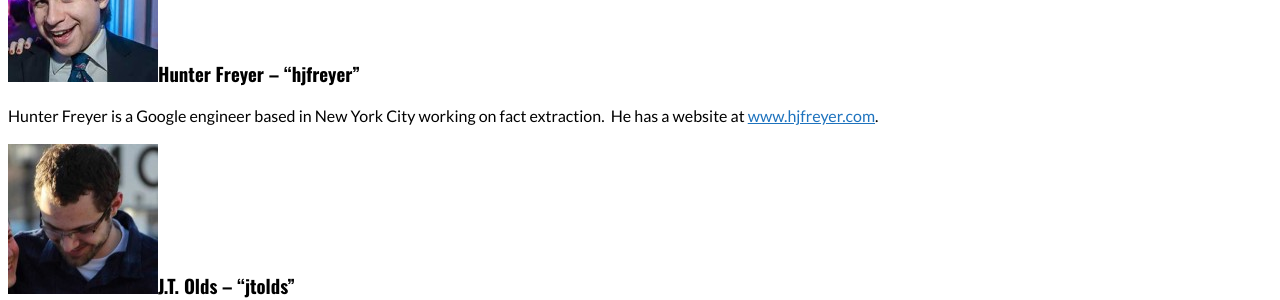
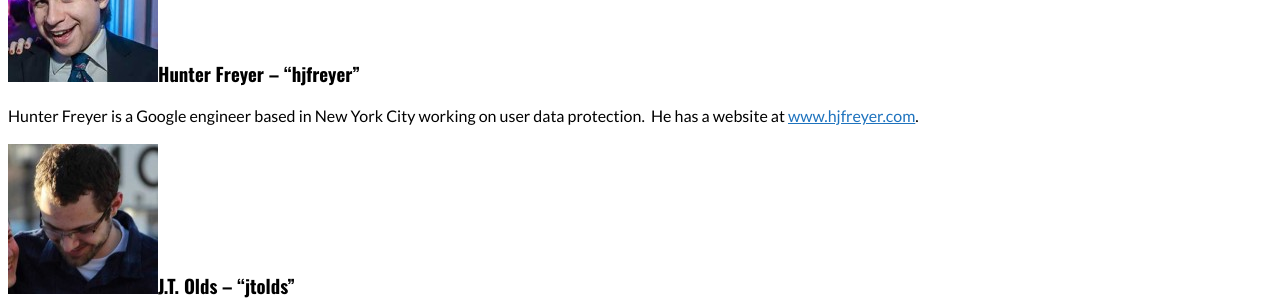
Before and after one commit to MayOneUS/2014-06-02-mayone.us-website, a Jekyll site: the page built from about-us.html, in a window 1280 px wide and 900 px high, scrolled down 3280 px. Shown: the part 154-454 px from the top of the window. Built offline with Jekyll 4.4.1, drawn with Linux system fonts in a browser that asks for light colours; nearby versions of some CDN libraries; library files that are not in the unit come from our copies.

Commit message:
hjfreyer changed teams :)

```diff
--- a/about-us.html
+++ b/about-us.html
@@ -94,7 +94,7 @@ title: About Us
 
   <h3 style="display: block;"><img class="alignleft size-thumbnail wp-image-10192" src="https://mayone.us/wp-content/uploads/2014/04/hjfreyer-150x150.jpg" alt="hjfreyer" width="150" height="150">Hunter Freyer – “hjfreyer”</h3>
 
-<p>Hunter Freyer is a Google engineer based in New York City working on fact extraction. &nbsp;He has a website at <a href="http://www.hjfreyer.com/" target="_blank">www.hjfreyer.com</a>.</p>
+<p>Hunter Freyer is a Google engineer based in New York City working on user data protection. &nbsp;He has a website at <a href="http://www.hjfreyer.com/" target="_blank">www.hjfreyer.com</a>.</p>
 
 <div style="clear: both;"></div>
 
```
